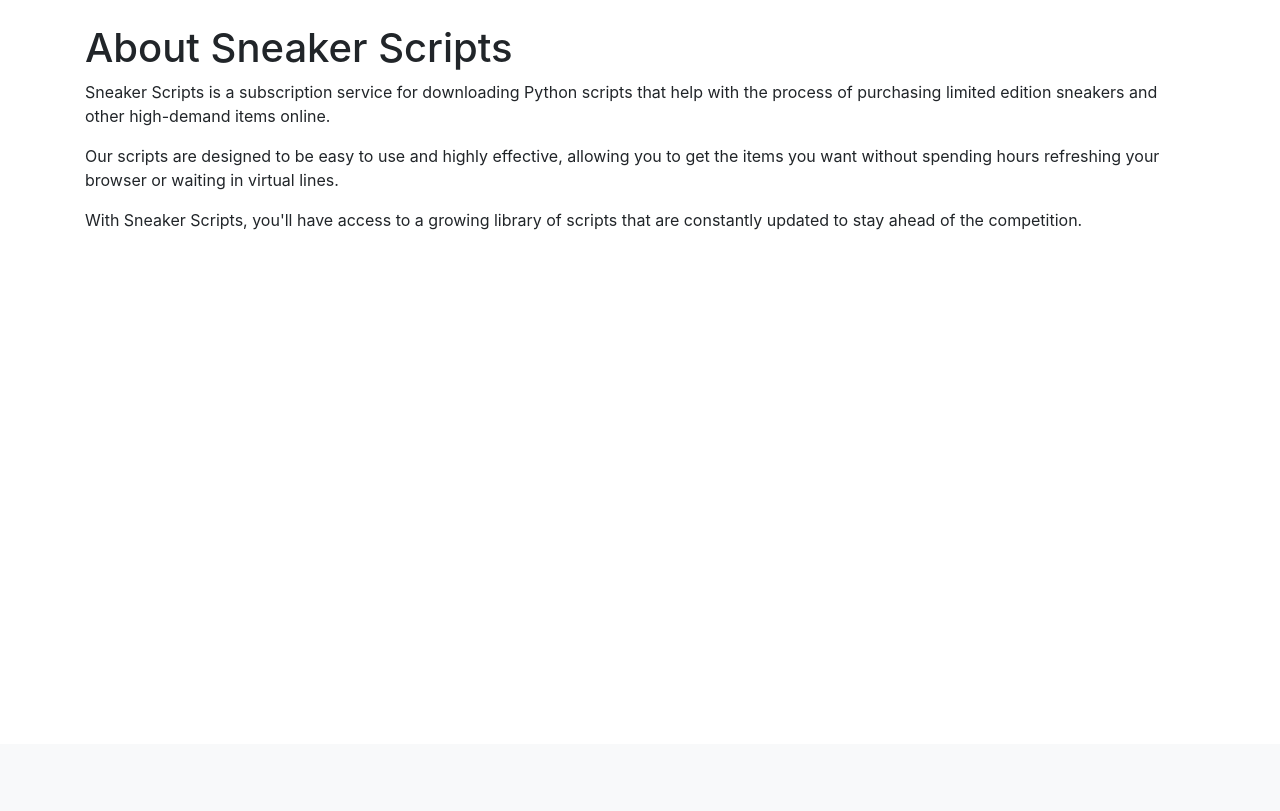
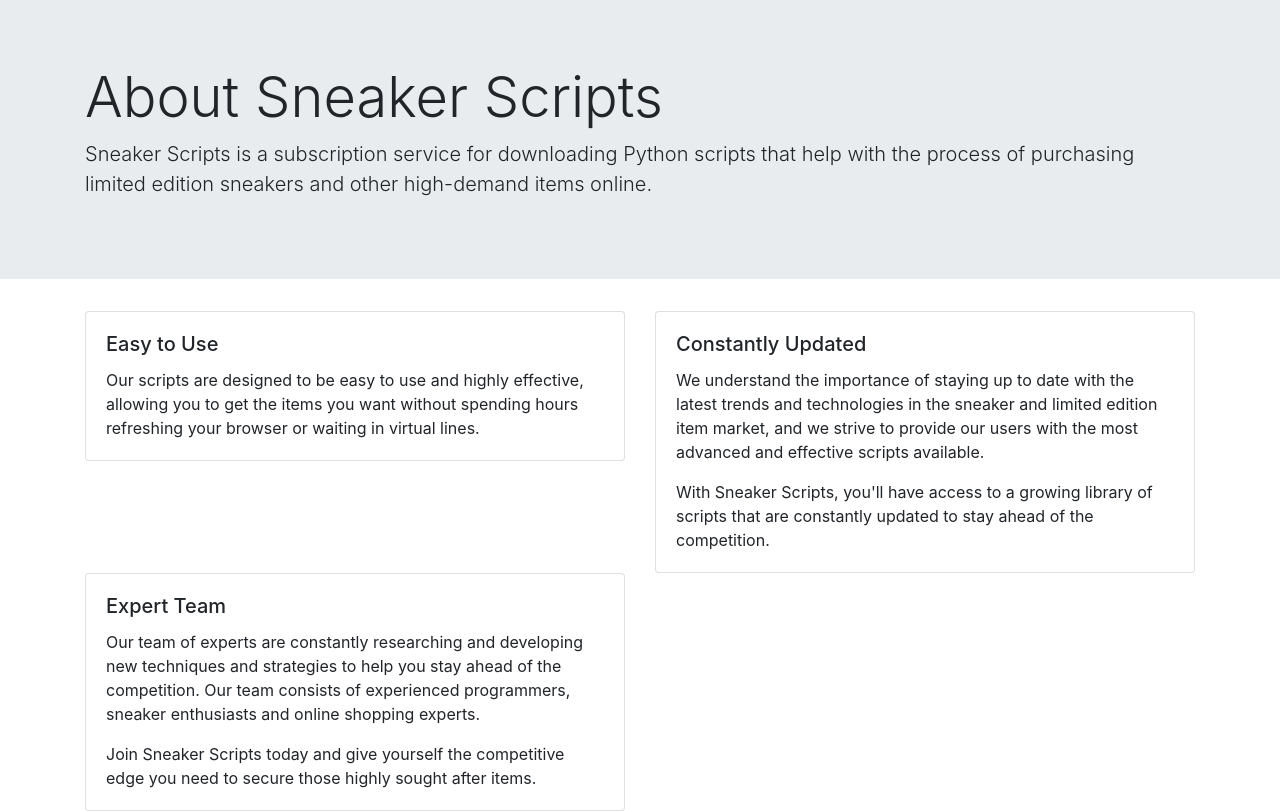
Before and after one commit to benjcrowley/bot_ai, a Flask app: page /about in a window 1280 px wide. Shown: the part 56-867 px from the top of the page. Before the commit the page ends 286 px from the top, so only its background shows below. Run offline with Flask 2, Linux system fonts and the light colour scheme.

Commit message:
added a profile page where user can toggle between premium and not premium. Added in pictures for all the scripts. Edited about page. Download button works and will be disabled if the user is not premium

```diff
--- a/server.py
+++ b/server.py
@@ -1,6 +1,7 @@
 from flask import Flask, render_template, request, redirect, url_for, session, flash, send_file, abort
 from datetime import datetime
 import crud
+import time
 from werkzeug.security import generate_password_hash, check_password_hash
 from model import connect_to_db, db, User, Script, Reviews
 import os
@@ -48,17 +49,16 @@ def login():
         password = request.form.get("password")
         # print(request.form)
         user = crud.get_user(email_username)
-        print(user)
+
         if user:
-            print('user found')
             if user.password == password:
-                print('password correct')
                 session["user_id"] = user.id
                 session["username"] = user.username
-                print("Logged in successfully")
+                session["premium"] = user.premium
+                flash("Logged in successfully")
                 return redirect(url_for("home"))
             else:
-                print('incorrect password')
+                flash('incorrect password')
 
         return render_template("login.html")
 
@@ -77,18 +77,50 @@ def signup():
         user = crud.get_user(email)
 
         if user:
-            return "User already exists"
+            flash("User already exists")
         else:
             user = crud.create_user(username, email, password)
+            # add the user to the database
+            db.session.add(user)
+            db.session.commit()
+            flash("Account created successfully")
             return redirect(url_for("login"))
 
     return render_template("signup.html")
 # a route for the logout page
 @app.route("/logout")
 def logout():
+    time.sleep(2)
+    session.clear()
     flash("You have been logged out")
-    session.clear()
     return render_template("logout.html")
+
+# a route for the profile page
+@app.route("/profile")
+def profile():
+    user_id = session.get("user_id")
+    user = crud.get_user_by_id(user_id)
+    reviews = crud.get_user_reviews(user_id)
+    return render_template("profile.html", user=user, reviews=reviews)
+
+
+# a route for a user to be able to toggle their user.premium status to true and to false
+@app.route("/premium", methods=["GET", "POST"])
+def premium():
+    user_id = session.get("user_id")
+    user = crud.get_user_by_id(user_id)
+    if request.method == "POST":
+        if user.premium == True:
+            user.premium = False
+            session["premium"] = False
+            db.session.commit()
+            return redirect(url_for("profile"))
+        elif user.premium == False:
+            user.premium = True
+            session["premium"] = True
+            db.session.commit()
+            return redirect(url_for("profile"))
+    return render_template("profile.html", user=user)
 
 # a route for the terms and condtions page
 @app.route("/terms")
--- a/templates/about.html
+++ b/templates/about.html
@@ -3,10 +3,39 @@
 {% block title %}About{% endblock %}
 
 {% block main %}
+  <div class="jumbotron jumbotron-fluid">
+    <div class="container">
+      <h1 class="display-4">About Sneaker Scripts</h1>
+      <p class="lead">Sneaker Scripts is a subscription service for downloading Python scripts that help with the process of purchasing limited edition sneakers and other high-demand items online.</p>
+    </div>
+  </div>
   <div class="container mt-4">
-    <h1>About Sneaker Scripts</h1>
-    <p>Sneaker Scripts is a subscription service for downloading Python scripts that help with the process of purchasing limited edition sneakers and other high-demand items online.</p>
-    <p>Our scripts are designed to be easy to use and highly effective, allowing you to get the items you want without spending hours refreshing your browser or waiting in virtual lines.</p>
-    <p>With Sneaker Scripts, you'll have access to a growing library of scripts that are constantly updated to stay ahead of the competition.</p>
-  </div>
-{% endblock %}
+    <div class="row">
+      <div class="col-md-6">
+        <div class="card">
+          <div class="card-body">
+            <h5 class="card-title">Easy to Use</h5>
+            <p class="card-text">Our scripts are designed to be easy to use and highly effective, allowing you to get the items you want without spending hours refreshing your browser or waiting in virtual lines.</p>
+          </div>
+        </div>
+      </div>
+      <div class="col-md-6">
+        <div class="card">
+          <div class="card-body">
+            <h5 class="card-title">Constantly Updated</h5>
+            <p class="card-text">We understand the importance of staying up to date with the latest trends and technologies in the sneaker and limited edition item market, and we strive to provide our users with the most advanced and effective scripts available.</p>
+            <p class="card-text">With Sneaker Scripts, you'll have access to a growing library of scripts that are constantly updated to stay ahead of the competition.</p>
+          </div>
+        </div>
+      </div>
+    </div>
+    <div class="row">
+      <div class="col-md-6">
+        <div class="card">
+          <div class="card-body">
+            <h5 class="card-title">Expert Team</h5>
+            <p class="card-text">Our team of experts are constantly researching and developing new techniques and strategies to help you stay ahead of the competition. Our team consists of experienced programmers, sneaker enthusiasts and online shopping experts.</p>
+            <p class="card-text">Join Sneaker Scripts today and give yourself the competitive edge you need to secure those highly sought after items.</p>
+
+              </div>
+            {% endblock %}
--- a/templates/base.html
+++ b/templates/base.html
@@ -32,7 +32,7 @@
 
               {% if 'username' in session %}
               <li class="nav-item text-lg font-weight-bold">
-                  <a class="nav-link" href="/profile">{{ session.username }}</a>
+                  <a class="nav-link" href="/profile">Hey, {{ session.username }}</a>
                 </li>
                 <li class="nav-item">
                     <a class="nav-link" href="/logout">Log out</a>
@@ -50,15 +50,23 @@
         </nav>
     </header>
     <!-- add code for flash message display -->
+    <body>
         {% with messages = get_flashed_messages() %}
             {% if messages %}
                 {% for message in messages %}
-                <div class="alert alert-success alert-dismissible fade show" role="alert">
+                    <div class="alert alert-success" role="alert" style="position: absolute; top: 0; right: 0; z-index: 1;">
                         {{ message }}
-                    <button type="button" class="btn-close" data-bs-dismiss="alert" aria-label="Close"></button>
                     </div>
                 {% endfor %}
             {% endif %}
         {% endwith %}
+
+        <script>
+            setTimeout(function() {
+                var alert = document.querySelector('.alert');
+                alert.style.display = 'none';
+            }, 2000);
+        </script>
+    </body>
     {% block main %}
     {% endblock %}
```
Also changed, not shown: crud.py (+12 -0 lines), data/scripts.json (+6 -6 lines), templates/catalog.html (+9 -1 lines), templates/profile.html (added, +53 -0 lines). Lines whose indentation alone changed are shown as unchanged.
